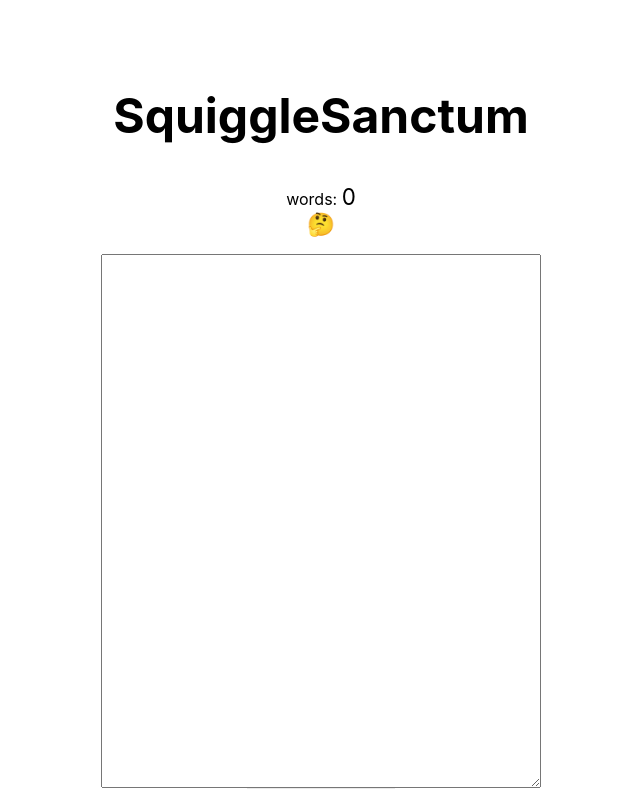
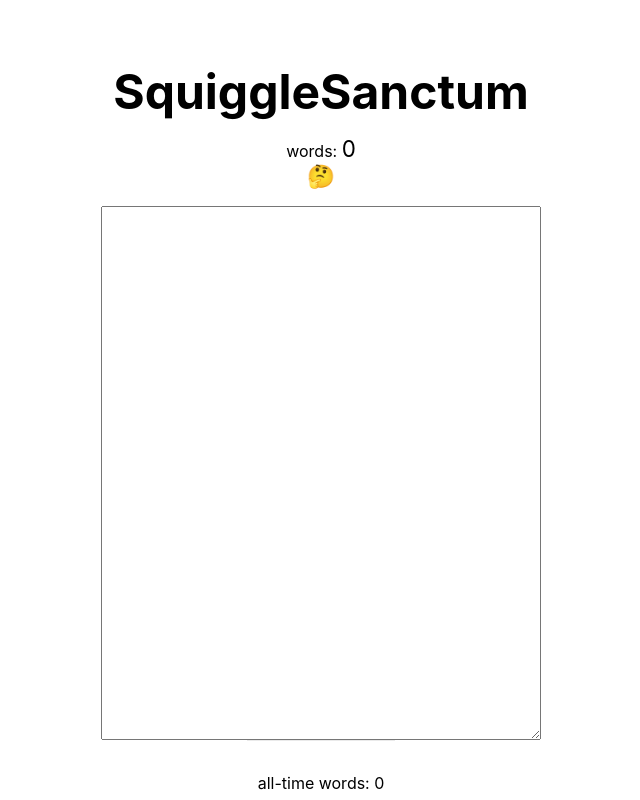
Before and after one commit to rpasetes/SquiggleSanctum, a Next.js app: page / in a window 1280 px wide. Shown: the top 800 px of the page, without its empty margins (319-959 px from the left). Built offline with nearby package versions, Linux system fonts and the light colour scheme.

Commit message:
removed title margin

```diff
--- a/styles/Home.module.css
+++ b/styles/Home.module.css
@@ -63,7 +63,7 @@
 }
 
 .title {
-  margin: 0.5em;
+  margin: 0;
   line-height: 1.15;
   font-size: 3rem;
 }
```
